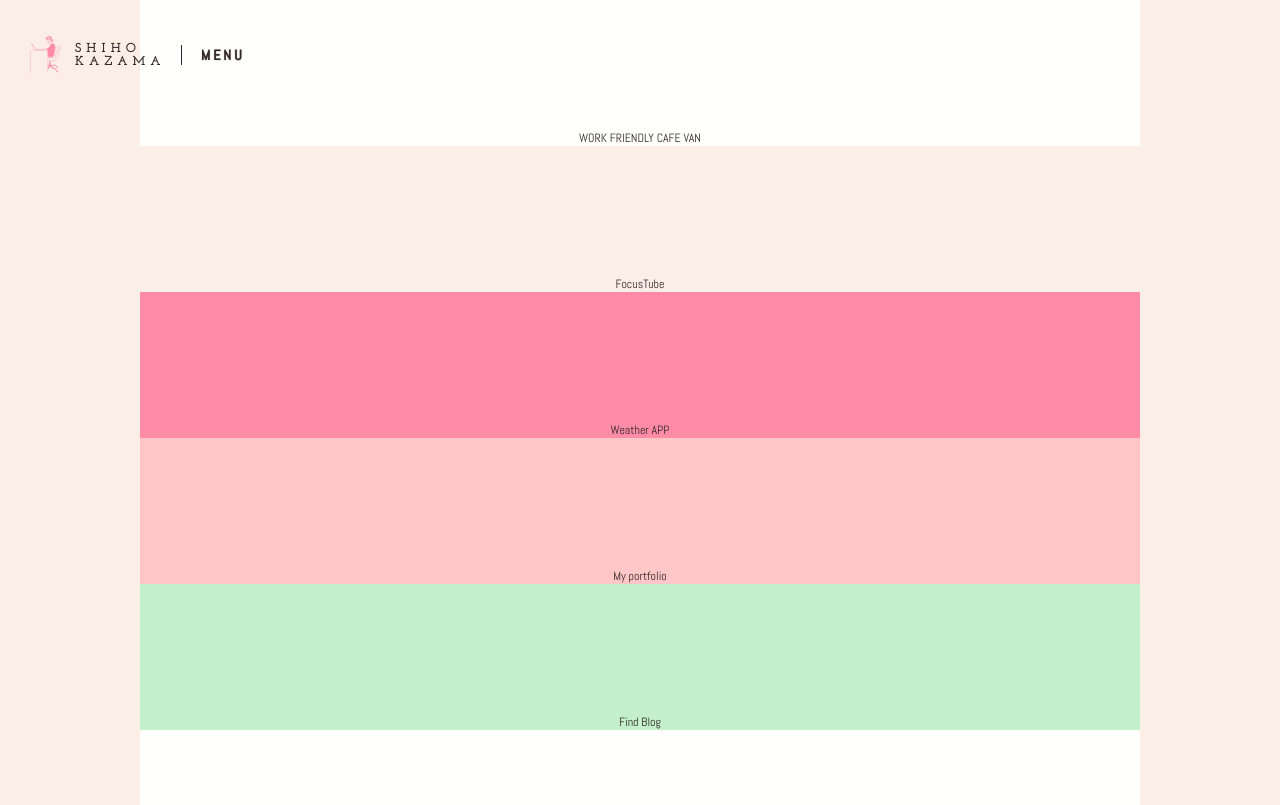
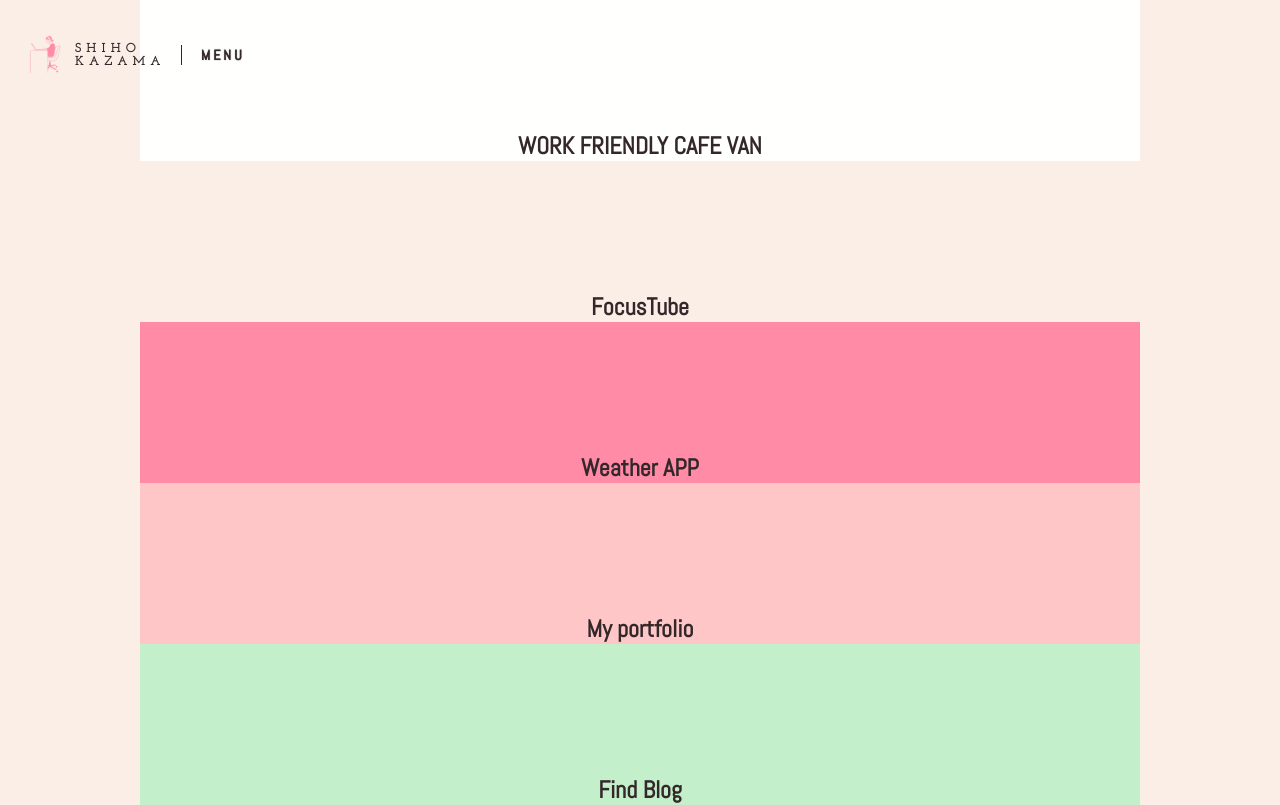
Before and after one commit to miacan2021/Portfolio-page, a React (Create React App) app: page /work in a window 1280 px wide. Shown: the top 805 px of the page. Built offline with nearby package versions, Linux system fonts and the light colour scheme.

Commit message:
cleaned file stracture

```diff
--- a/src/components/layout/Work/WorkPage.tsx
+++ b/src/components/layout/Work/WorkPage.tsx
@@ -5,7 +5,6 @@ import { ThemeProvider } from "styled-components"
 import { theme } from "../../styles/Globals.styled"
 import ProjectData from '../../../ProjectData.json'
 import { WorkPageWrapper } from "./WorkPage.styled";
-import { idText } from "typescript";
 
 interface Params {
         title: string,
@@ -41,7 +40,12 @@ export const WorkPage = () => {
         {datas.map((data: Params, i) => {
            let color =  pickColor(i)
             return(
-            <WorkPageWrapper key={data.title} bg={`${color}`}>{data.title}</WorkPageWrapper>
+            <WorkPageWrapper key={data.title} bg={`${color}`}>
+                <h1>
+                {data.title}
+                </h1>
+
+                </WorkPageWrapper>
             )
         })}
         <Contact />
```
Also changed, not shown: public/logo512.png (deleted), public/robots.txt (deleted).
